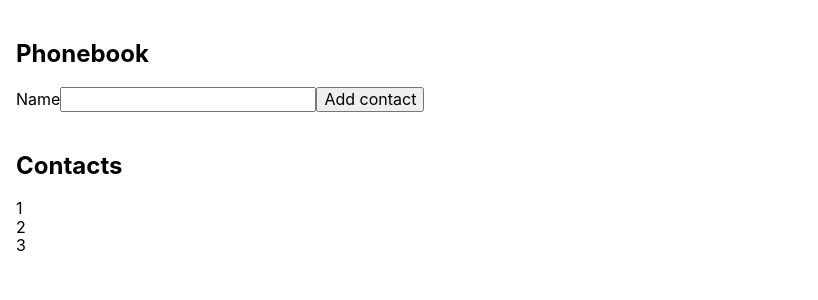
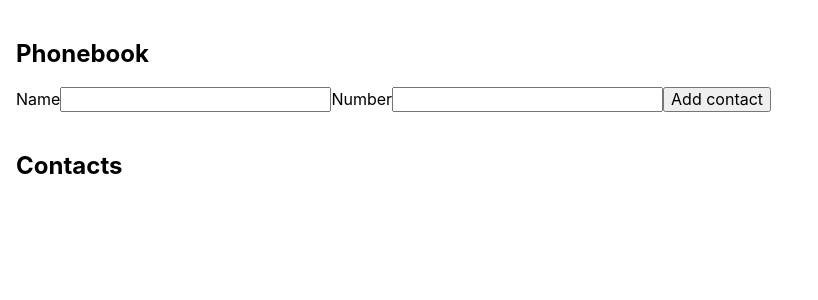
Before and after one commit to Denys-Kondratenko/goit-react-hw-02-phonebook, a React (Create React App) app: page / in a window 1280 px wide. Shown: the top 300 px of the page, without its empty margins (0-818 px from the left). Built offline with nearby package versions, Linux system fonts and the light colour scheme.

Commit message:
Виконав крок 1,2

```diff
--- a/package.json
+++ b/package.json
@@ -7,13 +7,15 @@
     "@testing-library/jest-dom": "^5.16.3",
     "@testing-library/react": "^12.1.4",
     "@testing-library/user-event": "^13.5.0",
+    "formik": "^2.2.9",
     "modern-normalize": "^1.1.0",
     "nanoid": "^4.0.2",
     "react": "^18.1.0",
     "react-dom": "^18.1.0",
     "react-scripts": "5.0.1",
     "styled-components": "^5.3.10",
-    "web-vitals": "^2.1.3"
+    "web-vitals": "^2.1.3",
+    "yup": "^1.1.1"
   },
   "scripts": {
     "start": "react-scripts start",
--- /dev/null
+++ b/src/components/AddContactForm/AddContactForm.jsx
@@ -0,0 +1,56 @@
+import { Formik, Form, ErrorMessage } from 'formik';
+import { Input } from './AddContactForm.styled';
+import * as yup from 'yup';
+import { nanoid } from 'nanoid';
+
+const phoneRegExp =
+  /\+?\d{1,4}?[-.\s]?\(?\d{1,3}?\)?[-.\s]?\d{1,4}[-.\s]?\d{1,4}[-.\s]?\d{1,9}$/;
+
+const nameRegExp = /^[a-zA-Zа-яА-Я]+(([' -][a-zA-Zа-яА-Я ])?[a-zA-Zа-яА-Я]*)*$/;
+
+const schema = yup.object().shape({
+  name: yup
+    .string()
+    .matches(
+      nameRegExp,
+      "Name may contain only letters, apostrophe, dash and spaces. For example Adrian, Jacob Mercer, Charles de Batz de Castelmore d'Artagnan"
+    )
+    .min(2, 'Too Short!')
+    .max(60, 'Too Long!')
+    .required('Required'),
+  number: yup
+    .string()
+    .matches(
+      phoneRegExp,
+      'Phone number must be digits and can contain spaces, dashes, parentheses and can start with +'
+    )
+    .required('Required'),
+});
+
+export const AddContactForm = ({ initialValues, onSave }) => {
+  return (
+    <Formik
+      initialValues={initialValues}
+      validationSchema={schema}
+      onSubmit={(values, { resetForm }) => {
+        console.log(values.name);
+        onSave({ name: values.name, id: nanoid(), number: values.number });
+        resetForm();
+      }}
+    >
+      <Form autoComplete="off">
+        <label htmlFor="name">
+          Name
+          <Input name="name" required />
+          <ErrorMessage name="name" component="p" />
+        </label>
+        <label htmlFor="number">
+          Number
+          <Input type="tel" name="number" required />
+          <ErrorMessage name="number" component="p" />
+        </label>
+        <button type="submit">Add contact</button>
+      </Form>
+    </Formik>
+  );
+};
--- /dev/null
+++ b/src/components/AddContactForm/AddContactForm.styled.js
@@ -0,0 +1,7 @@
+import { Field } from 'formik';
+import styled from 'styled-components';
+
+export const Input = styled(Field)`
+  font-weight: 700;
+  color: red;
+`;
--- a/src/components/App.jsx
+++ b/src/components/App.jsx
@@ -1,5 +1,5 @@
 import { Component } from 'react';
-import { Form } from './Form/Form';
+import { AddContactForm } from './AddContactForm/AddContactForm';
 import { Section } from './Section/Section';
 import { Contacts } from './Contacts/Contacts';
 import { Layout } from './Layout/Layout';
@@ -9,16 +9,25 @@ export class App extends Component {
   state = {
     contacts: [],
     name: '',
+    number: '',
+  };
+
+  addContact = newContact => {
+    console.log(newContact);
+    this.setState(prevState => ({
+      contacts: [...prevState.contacts, newContact],
+    }));
   };
 
   render() {
+    console.log(this.state.contacts);
     return (
       <Layout>
         <Section title="Phonebook">
-          <Form />
+          <AddContactForm onSave={this.addContact} initialValues={this.state} />
         </Section>
         <Section title="Contacts">
-          <Contacts />
+          <Contacts contacts={this.state.contacts} />
         </Section>
         <GlobalStyle />
       </Layout>
--- a/src/components/Contacts/Contacts.jsx
+++ b/src/components/Contacts/Contacts.jsx
@@ -1,9 +1,15 @@
-export const Contacts = () => {
+export const Contacts = ({ contacts }) => {
   return (
     <ul>
-      <li>1</li>
-      <li>2</li>
-      <li>3</li>
+      {contacts.map(item => {
+        return (
+          <li key={item.id}>
+            <p>
+              {item.name}: {item.number}
+            </p>
+          </li>
+        );
+      })}
     </ul>
   );
 };
--- a/src/components/Form/Form.jsx
+++ /dev/null
@@ -1,17 +0,0 @@
-export const Form = () => {
-  return (
-    <form action="">
-      <label htmlFor="">
-        Name
-        <input
-          type="text"
-          name="name"
-          pattern="^[a-zA-Zа-яА-Я]+(([' -][a-zA-Zа-яА-Я ])?[a-zA-Zа-яА-Я]*)*$"
-          title="Name may contain only letters, apostrophe, dash and spaces. For example Adrian, Jacob Mercer, Charles de Batz de Castelmore d'Artagnan"
-          required
-        />
-      </label>
-      <button type="submit">Add contact</button>
-    </form>
-  );
-};
--- a/src/components/GlobalStyle.js
+++ b/src/components/GlobalStyle.js
@@ -23,6 +23,6 @@ p {
 ul, ol{
     margin: 0;
     padding: 0;
-    list-style: none;
+    /* list-style: none; */
 }
 `;
```
Also changed, not shown: 1 other file (tests, documents, lock files or other folders).
